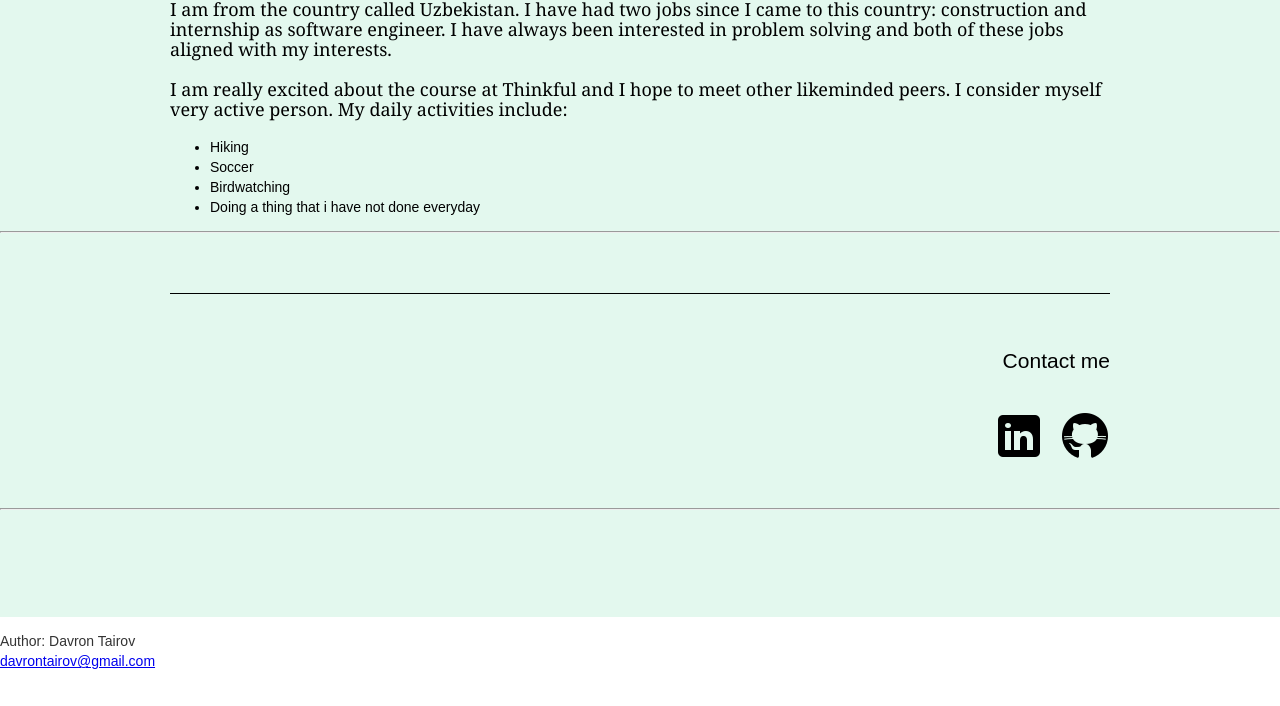
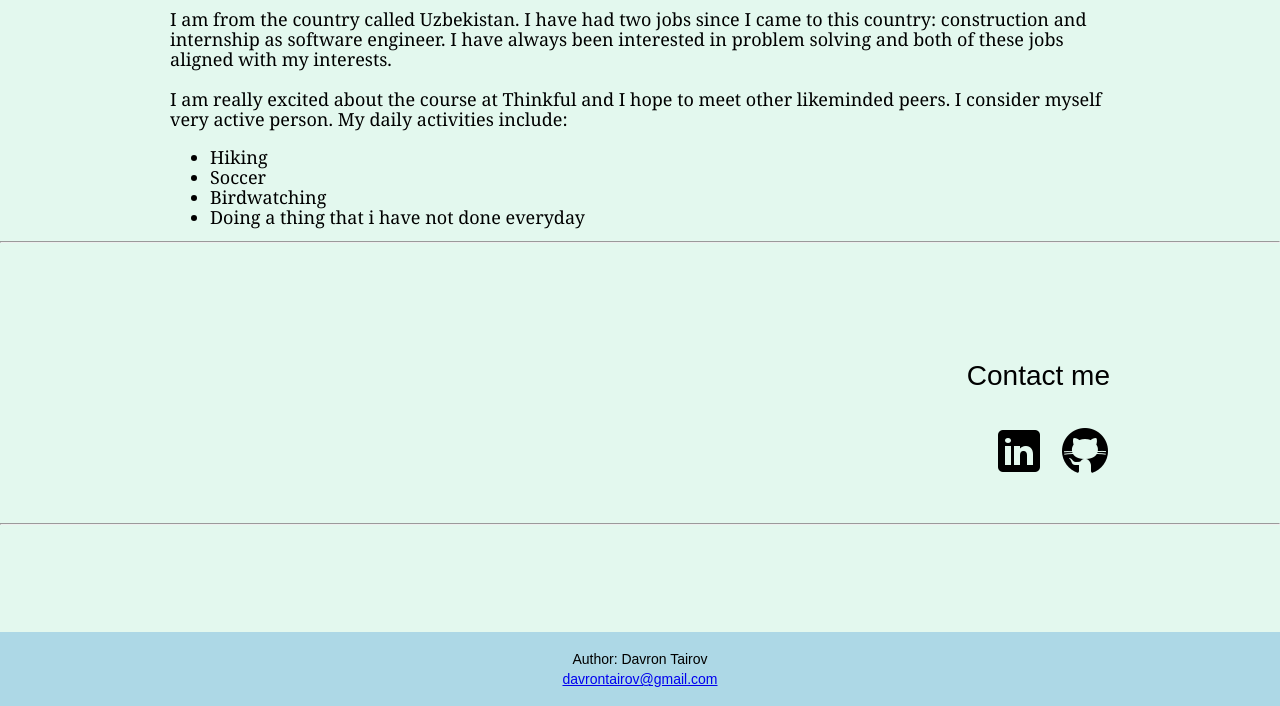
Before and after one commit to davrontairov/portfolio, a plain HTML site: page index.html in a window 1280 px wide. Shown: the part 482-1188 px from the top of the page. Before the commit the page ends 1153 px from the top, so only its background shows below. Drawn offline with Linux system fonts and the light colour scheme.

Commit message:
Updated added tags

```diff
--- a/css/portfolio.css
+++ b/css/portfolio.css
@@ -79,7 +79,6 @@ img {
 .container {
   margin-top: 60px;
   padding-top: 40px;
-  border-top: 1px solid #000;
   border-radius: 0px;
 }
 
@@ -92,12 +91,16 @@ img {
   margin-top: 60px;
   padding-top: 40px;
   padding-bottom: 40px;
-  border-top: 1px solid #000;
 }
 
 .heading-2 {
   font-weight: 400;
   text-align: right;
+  font-size: 28px;
+}
+
+h2 {
+  font-weight: 400;
 }
 
 .div-block-2 {
@@ -184,3 +187,15 @@ img {
   font-family: Georgia, Times, 'Times New Roman', serif;
   font-size: 18px;
 }
+
+.list-item {
+  font-family: Georgia, Times, 'Times New Roman', serif;
+  font-size: 18px;
+}
+
+footer {
+  text-align: center;
+  padding: 3px;
+  background-color: lightblue;
+  color: black;
+}
```
